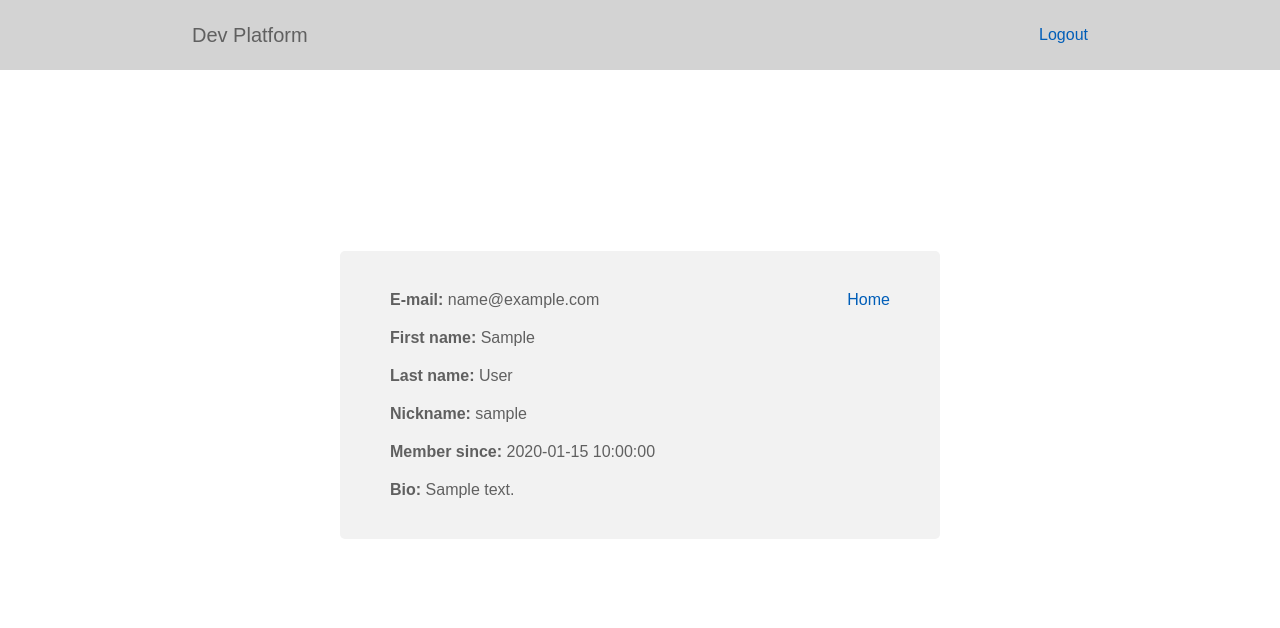
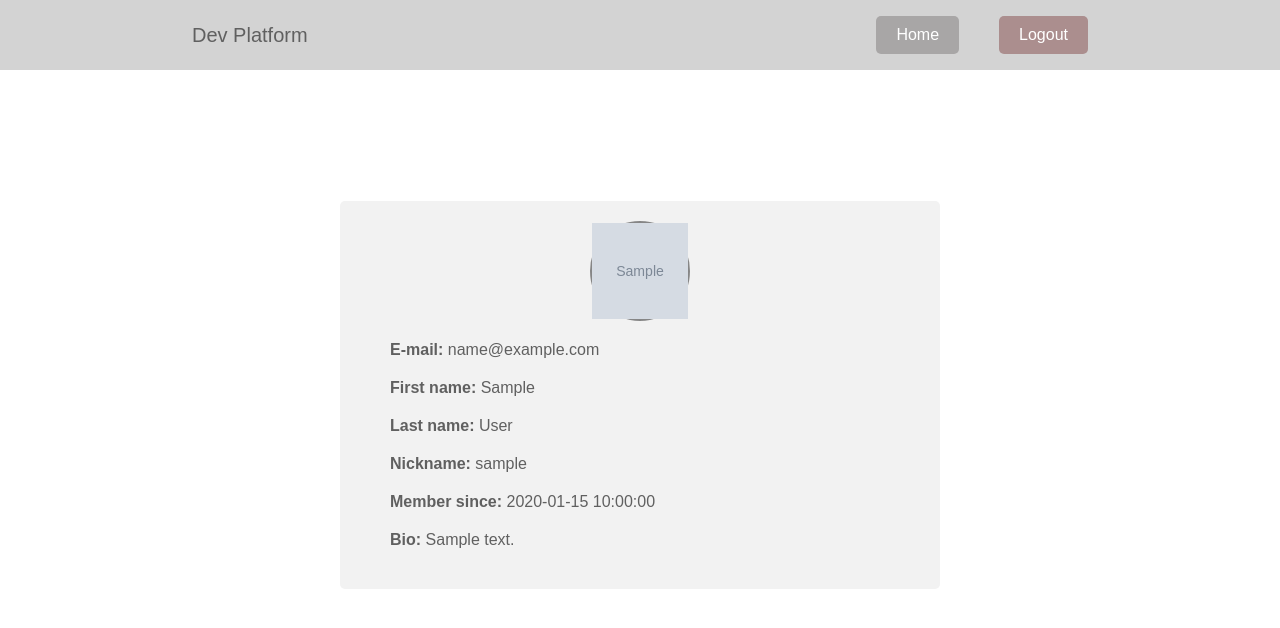
Before and after one commit to OlegPapka2/DevPlatform, a Flask app: page /profile in a window 1280 px wide. Shown: the top 628 px of the page. Run offline with Flask 2, Linux system fonts and the light colour scheme; a user stored in the database is signed in; tables that the repository leaves empty hold one stand-in row (values such as "Sample post"); grey boxes marked "Sample" are stand-in pictures; parts of the project's set-up code (start-up, migrations or seed data) failed here and were passed over; some libraries are stand-ins or nearby versions.

Commit message:
Added photo to Profile page, changed style of nav bar

```diff
--- a/src/config.py
+++ b/src/config.py
@@ -6,6 +6,7 @@ class Config(object):
     DEBUG = True
     SQLALCHEMY_DATABASE_URI = get_env_var('DB_URL')
     SECRET_KEY = os.urandom(32)
+    UPLOAD_FOLDER = os.path.join('static', 'profile_pictures')
 
 
 class ProductionConfig(Config):
--- a/src/profile/templates/profile.html
+++ b/src/profile/templates/profile.html
@@ -8,9 +8,16 @@
     Profile
 {% endblock %}
 
+{% block page %}
+    <a href="{{ url_for('rooms.home') }}" class="nav_btn"><p>Home</p></a>
+{% endblock %}
+
 {% block content %}
     <div id="profile">
-        <p id="home"><a href="{{ url_for('rooms.home') }}">Home</a></p>
+        <div id="picture">
+            <img src="{{ profile_picture }}" alt="Profile picture">
+        </div>
+
         <p><span>E-mail:</span> {{ current_user.email }}</p>
         <p><span>First name:</span> {{ current_user.first_name }}</p>
         <p><span>Last name:</span> {{ current_user.last_name }}</p>
--- a/src/profile/views.py
+++ b/src/profile/views.py
@@ -1,5 +1,5 @@
-from flask import Blueprint, render_template
-from flask_login import login_required
+from flask import Blueprint, render_template, url_for
+from flask_login import login_required, current_user
 
 profile_bp = Blueprint(
     'profile', __name__,
@@ -12,4 +12,12 @@ profile_bp = Blueprint(
 @login_required
 def profile():
     """User profile page"""
-    return render_template('profile.html')
+
+    profile_picture = current_user.picture
+
+    if profile_picture:
+        picture_path = url_for('static', filename=f'profile_pictures/{profile_picture}')
+    else:
+        picture_path = url_for('static', filename='profile_pictures/default_profile_picture.png')
+
+    return render_template('profile.html', profile_picture=picture_path)
--- a/src/static/css/base.css
+++ b/src/static/css/base.css
@@ -59,6 +59,32 @@ nav {
     padding: 0 15%;
 }
 
+#pages {
+    display: flex;
+    justify-content: space-between;
+    gap: 40px;
+    max-width: 400px;
+}
+
+.nav_btn {
+    padding: 10px 20px;
+    background: #a8a6a6;
+    border-radius: 5px;
+    color: white;
+}
+
+.nav_btn:hover {
+    background: #757575;
+}
+
+#logout_btn {
+    background: #ab8e8e;
+}
+
+#logout_btn:hover {
+    background: #b44444;
+}
+
 #main_wrapper {
     width: 100%;
     padding: 0 15%;
--- a/src/static/css/profile.css
+++ b/src/static/css/profile.css
@@ -16,10 +16,24 @@
     float: right;
 }
 
-p {
+#profile > p {
     margin: 20px 0;
 }
 
 span {
     font-weight: bold;
 }
+
+#picture {
+    width: 100px;
+    height: 100px;
+    margin: 0 auto;
+    border: 2px solid #606060bb;
+    border-radius: 50%;
+}
+
+img {
+    height: 100%;
+    width: 100%;
+    object-fit: cover;
+}
--- a/src/templates/base.html
+++ b/src/templates/base.html
@@ -22,11 +22,15 @@
 <nav>
     <h3>Dev Platform</h3>
 
-    {% if current_user.is_authenticated %}
-        <a href="{{ url_for('auth.logout') }}">
-            <p>Logout</p>
-        </a>
-    {% endif %}
+    <div id="pages">
+        {% block page %}{% endblock %}
+
+        {% if current_user.is_authenticated %}
+            <a href="{{ url_for('auth.logout') }}" class="nav_btn" id="logout_btn">
+                <p>Logout</p>
+            </a>
+        {% endif %}
+    </div>
 </nav>
 
 <div id="main_wrapper">
```
Also changed, not shown: src/rooms/templates/index.html (+4 -3 lines), src/static/profile_pictures/default_profile_picture.png (added).
